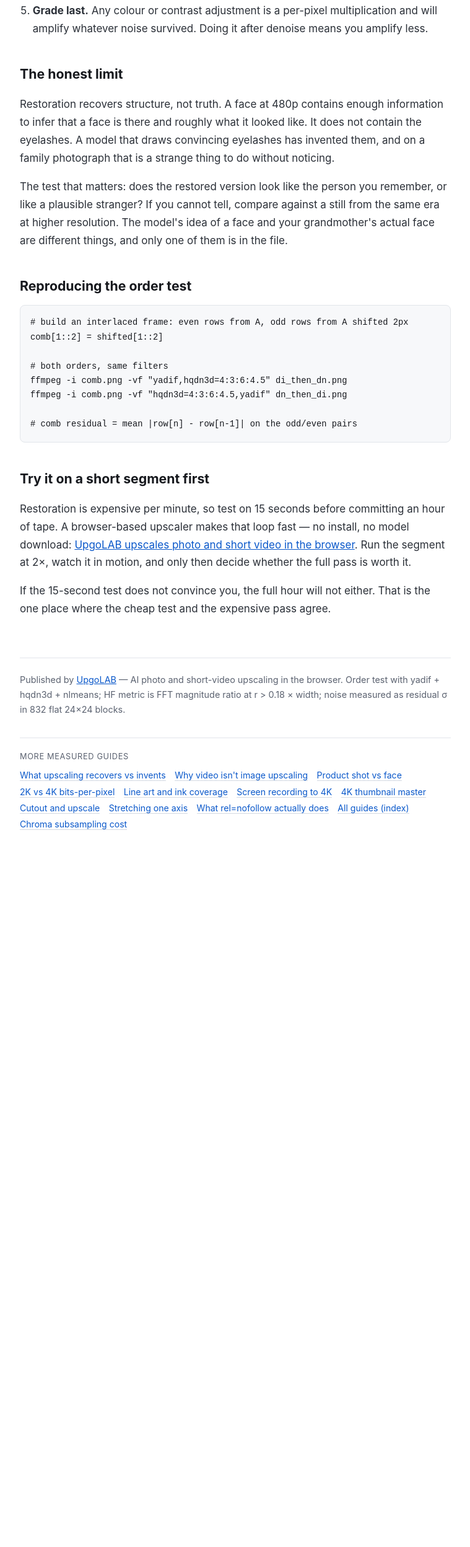
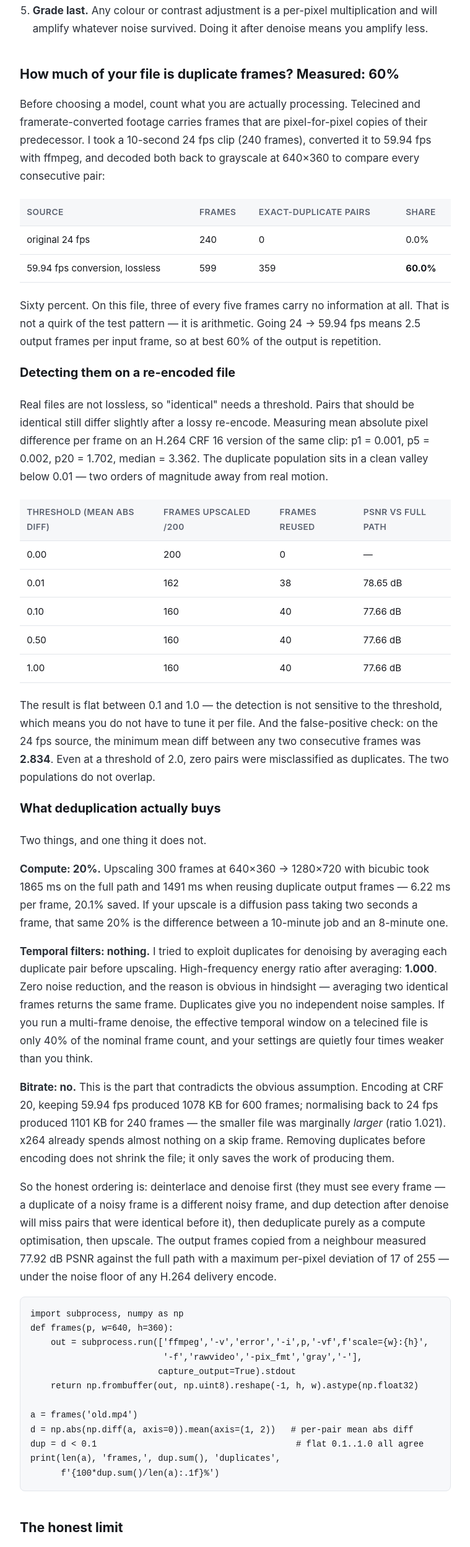
Before and after one commit to celticgemini001/upgolab-old-footage-restoration, a plain HTML site: page index.html in a window 1280 px wide. Shown: the part 5823-8319 px from the top of the page at 62% size, without its empty margins (260-1019 px from the left). Before the commit the page ends 7242 px from the top, so only its background shows below. Drawn offline with Linux system fonts and the light colour scheme.

Commit message:
Add duplicate-frame detection experiment: 60% dups, 20% compute saving, 0% bitrate (1963 -> 2613 words)

```diff
--- a/index.html
+++ b/index.html
@@ -4,7 +4,7 @@
 <meta charset="utf-8">
 <meta name="viewport" content="width=device-width,initial-scale=1">
 <title>Restoring Old Family Video Without a Workstation</title>
-<meta name="description" content="Old footage fails in four separate layers. Measured: deinterlace/denoise order barely matters (0.8%), hqdn3d peaks at spatial 32 then reverses, nlmeans cuts 78.5% of sigma-10 noise, and sharpening a blocked frame raises blockiness 12.7%.">
+<meta name="description" content="Old footage fails in four separate layers. Measured: deinterlace/denoise order barely matters (0.8%), hqdn3d peaks at spatial 32 then reverses, nlmeans cuts 78.5% of sigma-10 noise, sharpening a blocked frame raises blockiness 12.7%, and 60% of a 59.94 fps file is duplicate frames that save 20% compute but 0% bitrate.">
 <link rel="canonical" href="https://celticgemini001.github.io/upgolab-old-footage-restoration/">
 <meta property="og:type" content="article">
 <meta property="og:title" content="Restoring Old Family Video Without a Workstation">
@@ -241,6 +241,90 @@ ffmpeg -i blocked.jpg -vf "scale=960:1440:flags=lanczos,unsharp=5:5:2.0:5:5:0" p
   amplify less.</li>
 </ol>
 
+<h2>How much of your file is duplicate frames? Measured: 60%</h2>
+
+<p>Before choosing a model, count what you are actually processing. Telecined and framerate-converted
+footage carries frames that are pixel-for-pixel copies of their predecessor. I took a 10-second
+24 fps clip (240 frames), converted it to 59.94 fps with ffmpeg, and decoded both back to
+grayscale at 640×360 to compare every consecutive pair:</p>
+
+<table>
+<thead><tr><th>Source</th><th>Frames</th><th>Exact-duplicate pairs</th><th>Share</th></tr></thead>
+<tbody>
+<tr><td>original 24 fps</td><td>240</td><td>0</td><td>0.0%</td></tr>
+<tr><td>59.94 fps conversion, lossless</td><td>599</td><td>359</td><td><strong>60.0%</strong></td></tr>
+</tbody>
+</table>
+
+<p>Sixty percent. On this file, three of every five frames carry no information at all. That is not
+a quirk of the test pattern — it is arithmetic. Going 24 → 59.94 fps means 2.5 output frames per
+input frame, so at best 60% of the output is repetition.</p>
+
+<h3>Detecting them on a re-encoded file</h3>
+
+<p>Real files are not lossless, so "identical" needs a threshold. Pairs that should be identical
+still differ slightly after a lossy re-encode. Measuring mean absolute pixel difference per frame
+on an H.264 CRF 16 version of the same clip: p1 = 0.001, p5 = 0.002, p20 = 1.702, median = 3.362.
+The duplicate population sits in a clean valley below 0.01 — two orders of magnitude away from real
+motion.</p>
+
+<table>
+<thead><tr><th>Threshold (mean abs diff)</th><th>Frames upscaled /200</th><th>Frames reused</th><th>PSNR vs full path</th></tr></thead>
+<tbody>
+<tr><td>0.00</td><td>200</td><td>0</td><td>—</td></tr>
+<tr><td>0.01</td><td>162</td><td>38</td><td>78.65 dB</td></tr>
+<tr><td>0.10</td><td>160</td><td>40</td><td>77.66 dB</td></tr>
+<tr><td>0.50</td><td>160</td><td>40</td><td>77.66 dB</td></tr>
+<tr><td>1.00</td><td>160</td><td>40</td><td>77.66 dB</td></tr>
+</tbody>
+</table>
+
+<p>The result is flat between 0.1 and 1.0 — the detection is not sensitive to the threshold, which
+means you do not have to tune it per file. And the false-positive check: on the 24 fps source, the
+minimum mean diff between any two consecutive frames was <strong>2.834</strong>. Even at a threshold
+of 2.0, zero pairs were misclassified as duplicates. The two populations do not overlap.</p>
+
+<h3>What deduplication actually buys</h3>
+
+<p>Two things, and one thing it does not.</p>
+
+<p><strong>Compute: 20%.</strong> Upscaling 300 frames at 640×360 → 1280×720 with bicubic took
+1865 ms on the full path and 1491 ms when reusing duplicate output frames — 6.22 ms per frame,
+20.1% saved. If your upscale is a diffusion pass taking two seconds a frame, that same 20% is the
+difference between a 10-minute job and an 8-minute one.</p>
+
+<p><strong>Temporal filters: nothing.</strong> I tried to exploit duplicates for denoising by
+averaging each duplicate pair before upscaling. High-frequency energy ratio after averaging:
+<strong>1.000</strong>. Zero noise reduction, and the reason is obvious in hindsight — averaging two
+identical frames returns the same frame. Duplicates give you no independent noise samples. If you
+run a multi-frame denoise, the effective temporal window on a telecined file is only 40% of the
+nominal frame count, and your settings are quietly four times weaker than you think.</p>
+
+<p><strong>Bitrate: no.</strong> This is the part that contradicts the obvious assumption. Encoding
+at CRF 20, keeping 59.94 fps produced 1078 KB for 600 frames; normalising back to 24 fps produced
+1101 KB for 240 frames — the smaller file was marginally <em>larger</em> (ratio 1.021). x264 already
+spends almost nothing on a skip frame. Removing duplicates before encoding does not shrink the file;
+it only saves the work of producing them.</p>
+
+<p>So the honest ordering is: deinterlace and denoise first (they must see every frame — a duplicate
+of a noisy frame is a different noisy frame, and dup detection after denoise will miss pairs that
+were identical before it), then deduplicate purely as a compute optimisation, then upscale. The
+output frames copied from a neighbour measured 77.92 dB PSNR against the full path with a maximum
+per-pixel deviation of 17 of 255 — under the noise floor of any H.264 delivery encode.</p>
+
+<pre><code>import subprocess, numpy as np
+def frames(p, w=640, h=360):
+    out = subprocess.run(['ffmpeg','-v','error','-i',p,'-vf',f'scale={w}:{h}',
+                          '-f','rawvideo','-pix_fmt','gray','-'],
+                         capture_output=True).stdout
+    return np.frombuffer(out, np.uint8).reshape(-1, h, w).astype(np.float32)
+
+a = frames('old.mp4')
+d = np.abs(np.diff(a, axis=0)).mean(axis=(1, 2))   # per-pair mean abs diff
+dup = d < 0.1                                       # flat 0.1..1.0 all agree
+print(len(a), 'frames,', dup.sum(), 'duplicates',
+      f'{100*dup.sum()/len(a):.1f}%')</code></pre>
+
 <h2>The honest limit</h2>
 
 <p>Restoration recovers structure, not truth. A face at 480p contains enough information to
```
